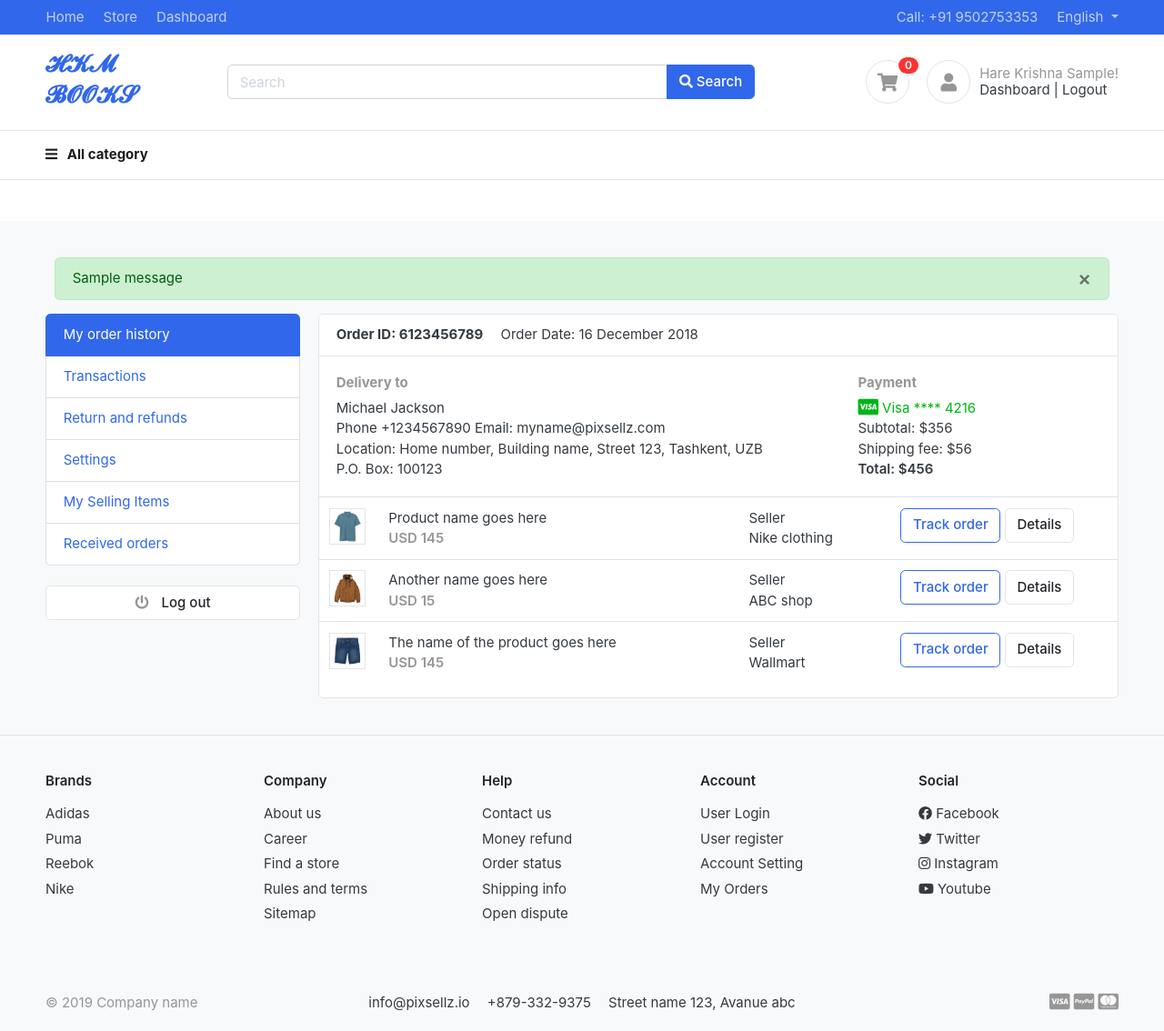
After one commit to RamPrasanna789/HKMBooks, a Django app: page /accounts/ in a window 1280 px wide. The commit adds this page. Shown: the whole page at 91% size. Run offline with Django 3.2, Linux system fonts and the light colour scheme; a user stored in the database is signed in; tables that the repository leaves empty hold one stand-in row (values such as "Sample post"); one stand-in notice (Sample message) is shown; some libraries are stand-ins or nearby versions; some web fonts are replaced.

Commit message:
this is my fifth commit

```diff
--- /dev/null
+++ b/accounts/urls.py
@@ -0,0 +1,14 @@
+from . import views
+from django.urls import path
+
+urlpatterns = [
+    path('', views.dashboard, name='dashboard'),
+    path('register/', views.register, name='register'),
+    path('login/', views.login, name='login'),
+    path('logout/', views.logout, name='logout'),
+    path('dashboard/', views.dashboard, name='dashboard'),
+    path('activate/<uidb64>/<token>', views.activate, name='activate'),
+    path('forgotPassword/', views.forgotPassword, name='forgotPassword'),
+    path('reset_password_validate/<uidb64>/<token>', views.reset_password_validate, name='reset_password_validate'),
+    path('resetPassword/', views.resetPassword, name='resetPassword'),
+]
--- a/accounts/views.py
+++ b/accounts/views.py
@@ -1,3 +1,152 @@
-from django.shortcuts import render
+from django import http
+from django.contrib.auth import tokens
+from django.forms.widgets import EmailInput
+from django.http.response import HttpResponse
+from accounts.models import Account
+from django.contrib.auth.models import User
+from .forms import RegisterationForm
+from django.shortcuts import redirect, render
+from django.contrib import messages
+from django.contrib import auth
+from django.contrib.auth.decorators import login_required
+from django.contrib.sites.shortcuts import get_current_site
+from django.template.loader import render_to_string
+from django.utils.http import urlsafe_base64_encode, urlsafe_base64_decode
+from django.utils.encoding import force_bytes, force_bytes
+from django.contrib.auth.tokens import default_token_generator
+from django.core.mail import EmailMessage
 
 # Create your views here.
+
+def register(request):
+    if request.method == 'POST':
+        form = RegisterationForm(request.POST)
+        if form.is_valid():
+            first_name = form.cleaned_data['first_name']
+            last_name = form.cleaned_data['last_name']
+            phone_number = form.cleaned_data['phone_number']
+            email = form.cleaned_data['email']
+            password = form.cleaned_data['password']
+            username = email.split('@')[0]
+            user = Account.objects.create_user(
+                first_name=first_name,
+                last_name=last_name,
+                email=email,
+                username=username,
+                password=password,
+            )
+            user.phone_number = phone_number
+            user.save()
+            current_site = get_current_site(request)
+            email_subject = 'Activation Link Srila Prabhupada Books'
+            message = render_to_string('accounts/account_verification_email.html', {
+                'user': user,
+                'domain': current_site,
+                'uid': urlsafe_base64_encode(force_bytes(user.pk)),
+                'token': default_token_generator.make_token(user)
+            })
+            to_email = email
+            send_email = EmailMessage(email_subject, message, to=[to_email])
+            send_email.send()
+            # messages.success(request, f'Thank you for registering with us. We have sent you a verification email to your email address [{email}]. Verify the account.')
+            return redirect('/accounts/login/?command=verification&email='+email)
+    else:
+        form = RegisterationForm()
+    return render(request, 'accounts/register.html', {'form': form})
+
+def login(request):
+    if request.method == 'POST':
+        email = request.POST['email']
+        password = request.POST['password']
+        user = auth.authenticate(email=email, password=password)
+
+        if user is not None:
+            auth.login(request, user)
+            # messages.success(request, 'You are now logged in.')
+            return redirect('dashboard')
+        else:
+            messages.error(request, 'Invalid username or password')
+            return redirect('login')
+    return render(request, 'accounts/login.html')
+
+@login_required(login_url = 'login')
+def logout(request):
+    auth.logout(request)
+    messages.success(request, 'You are logged out.')
+    return redirect('login')
+
+def activate(request, uidb64, token):
+    try:
+        uid = urlsafe_base64_decode(uidb64).decode()
+        user = Account._default_manager.get(pk=uid)
+    except(TypeError, ValueError, OverflowError, Account.DoesNotExist):
+        user = None
+    if user is not None and default_token_generator.check_token(user, token):
+        user.is_active = True
+        user.save()
+        messages.success(request, 'Your account is activated now!')
+        return redirect('login')
+    else:
+        messages.error(request, 'Invalid activation link')
+        return redirect('register')
+
+@login_required(login_url = 'login')
+def dashboard(request):
+    return render(request, 'accounts/dashboard.html')
+
+def forgotPassword(request):
+    if request.method == 'POST':
+        email = request.POST['email']
+        if Account.objects.filter(email=email).exists():
+            user = Account.objects.get(email__exact=email)
+
+            # Reset password email
+            current_site = get_current_site(request)
+            email_subject = 'Reset Password Link Srila Prabhupada Books'
+            message = render_to_string('accounts/reset_password_email.html', {
+                'user': user,
+                'domain': current_site,
+                'uid': urlsafe_base64_encode(force_bytes(user.pk)),
+                'token': default_token_generator.make_token(user)
+            })
+            to_email = email
+            send_email = EmailMessage(email_subject, message, to=[to_email])
+            send_email.send()
+            messages.success(request, 'Password reset email has been sent to your email address.')
+            return redirect('login')
+        else:
+            messages.error(request, 'Account Does not exists.')
+            return redirect('forgotPassword')
+    return render(request, 'accounts/forgotPassword.html')
+
+def reset_password_validate(request, uidb64, token):
+        try:
+            uid = urlsafe_base64_decode(uidb64).decode()
+            user = Account._default_manager.get(pk=uid)
+        except(TypeError, ValueError, OverflowError, Account.DoesNotExist):
+            user = None
+        if user is not None and default_token_generator.check_token(user, token):
+            request.session['uid'] = uid
+            messages.success(request, 'Reset your password')
+            return redirect('/accounts/resetPassword/')
+        else:
+            messages.error(request, 'This link has been expired')
+            return redirect('login')
+
+def resetPassword(request):
+    if request.method == 'POST':
+        password = request.POST['password']
+        cpassword = request.POST['cpassword']
+
+        if password == cpassword:
+            uid = request.session.get('uid')
+            user = Account.objects.get(pk=uid)
+            user.set_password(password)
+            user.save()
+            messages.success(request, 'Password reset successful!')
+            return redirect('login')
+        else:
+            messages.error(request, 'Password do not match')
+            return redirect('resetPassword')
+    else:
+        return render(request, 'accounts/resetPassword.html')
--- a/hkmbooks/static/js/script.js
+++ b/hkmbooks/static/js/script.js
@@ -57,3 +57,7 @@ $(document).ready(function() {
 
 });
 // jquery end
+
+setTimeout(function(){
+    $('#message').fadeOut('slow')
+}, 4000)
--- a/hkmbooks/urls.py
+++ b/hkmbooks/urls.py
@@ -24,4 +24,5 @@ urlpatterns = [
     path('', views.home, name='home'),
     path('store/', include('store.urls')),
     path('cart/', include('carts.urls')),
+    path('accounts/', include('accounts.urls'))
 ] + static(settings.MEDIA_URL, document_root=settings.MEDIA_ROOT)
--- /dev/null
+++ b/templates/accounts/dashboard.html
@@ -0,0 +1,100 @@
+{% extends 'base.html' %}
+
+{% block content %}
+{% load static %}
+<!-- ========================= SECTION CONTENT ========================= -->
+<section class="section-conten padding-y bg">
+
+<div class="container">
+    {% include 'includes/alerts.html' %}
+	<div class="row">
+	<aside class="col-md-3">
+		<!--   SIDEBAR   -->
+		<ul class="list-group">
+			<a class="list-group-item active" href="#"> My order history </a>
+			<a class="list-group-item" href="#"> Transactions </a>
+			<a class="list-group-item" href="#"> Return and refunds </a>
+			<a class="list-group-item" href="#">Settings </a>
+			<a class="list-group-item" href="#"> My Selling Items </a>
+			<a class="list-group-item" href="#"> Received orders </a>
+		</ul>
+		<br>
+		<a class="btn btn-light btn-block" href="{% url 'logout' %}"> <i class="fa fa-power-off"></i> <span class="text">Log out</span> </a>
+		<!--   SIDEBAR .//END   -->
+	</aside>
+	<main class="col-md-9">
+		<article class="card">
+		<header class="card-header">
+			<strong class="d-inline-block mr-3">Order ID: 6123456789</strong>
+			<span>Order Date: 16 December 2018</span>
+		</header>
+		<div class="card-body">
+			<div class="row">
+				<div class="col-md-8">
+					<h6 class="text-muted">Delivery to</h6>
+					<p>Michael Jackson <br>
+					Phone +1234567890 Email: myname@pixsellz.com <br>
+			    	Location: Home number, Building name, Street 123,  Tashkent, UZB <br>
+			    	P.O. Box: 100123
+			 		</p>
+				</div>
+				<div class="col-md-4">
+					<h6 class="text-muted">Payment</h6>
+					<span class="text-success">
+						<i class="fab fa-lg fa-cc-visa"></i>
+					    Visa  **** 4216
+					</span>
+					<p>Subtotal: $356 <br>
+					 Shipping fee:  $56 <br>
+					 <span class="b">Total:  $456 </span>
+					</p>
+				</div>
+			</div> <!-- row.// -->
+		</div> <!-- card-body .// -->
+		<div class="table-responsive">
+		<table class="table table-hover">
+			<tr>
+				<td width="65">
+					<img src="{% static 'images/items/1.jpg' %}" class="img-xs border">
+				</td>
+				<td>
+					<p class="title mb-0">Product name goes here </p>
+					<var class="price text-muted">USD 145</var>
+				</td>
+				<td> Seller <br> Nike clothing </td>
+				<td width="250"> <a href="#" class="btn btn-outline-primary">Track order</a> <a href="#" class="btn btn-light"> Details </a> </td>
+			</tr>
+			<tr>
+				<td>
+					<img src="{% static 'images/items/2.jpg' %}" class="img-xs border">
+				</td>
+				<td>
+					<p class="title mb-0">Another name goes here </p>
+					<var class="price text-muted">USD 15</var>
+				</td>
+				<td> Seller <br> ABC shop </td>
+				<td> <a href="#" class="btn btn-outline-primary">Track order</a> <a href="#" class="btn btn-light"> Details </a> </td>
+			</tr>
+			<tr>
+				<td>
+					<img src="{% static 'images/items/3.jpg' %}" class="img-xs border">
+				</td>
+				<td>
+					<p class="title mb-0">The name of the product  goes here </p>
+					<var class="price text-muted">USD 145</var>
+				</td>
+				<td> Seller <br> Wallmart </td>
+				<td> <a href="#" class="btn btn-outline-primary">Track order</a> <a href="#" class="btn btn-light"> Details </a> </td>
+			</tr>
+		</table>
+		</div> <!-- table-responsive .end// -->
+		</article> <!-- order-group.// -->
+	</main>
+</div> <!-- row.// -->
+</div>
+
+
+</section>
+<!-- ========================= SECTION CONTENT END// ========================= -->
+
+{% endblock %}
--- /dev/null
+++ b/templates/accounts/logout.html
@@ -0,0 +1,4 @@
+{% extends 'base.html' %}
+
+{% block content %}
+{% endblock %}
--- a/templates/base.html
+++ b/templates/base.html
@@ -93,16 +93,29 @@ $(document).ready(function() {
 				<a href="{% url 'cart' %}" class="icon icon-sm rounded-circle border"><i class="fa fa-shopping-cart"></i></a>
 				<span class="badge badge-pill badge-danger notify">{{cart_count}}</span>
 			</div>
+			{% if user.id is None %}
 			<div class="widget-header icontext">
 				<a href="#" class="icon icon-sm rounded-circle border"><i class="fa fa-user"></i></a>
 				<div class="text">
-					<span class="text-muted">Welcome!</span>
+					<span class="text-muted">Hare Krishna guest!</span>
 					<div>
-						<a href="#">Sign in</a> |
-						<a href="#"> Register</a>
+						<a href="/accounts/login">Sign in</a> |
+						<a href="/accounts/register"> Register</a>
 					</div>
 				</div>
 			</div>
+			{% else %}
+			<div class="widget-header icontext">
+				<a href="#" class="icon icon-sm rounded-circle border"><i class="fa fa-user"></i></a>
+				<div class="text">
+					<span class="text-muted">Hare Krishna {{user.first_name}}!</span>
+					<div>
+						<a href="{% url 'dashboard' %}">Dashboard</a> |
+						<a href="{% url 'logout' %}">Logout</a>
+					</div>
+				</div>
+			</div>
+			{% endif %}
 		</div> <!-- widgets-wrap.// -->
 	</div> <!-- col.// -->
 </div> <!-- row.// -->
@@ -138,11 +151,7 @@ $(document).ready(function() {
 
 
 <!-- ========================= SECTION INTRO ========================= -->
-<section class="section-intro padding-y-sm">
-<div class="container">
 
-</div> <!-- container //  -->
-</section>
 <!-- ========================= SECTION INTRO END// ========================= -->
 
 
@@ -150,16 +159,8 @@ $(document).ready(function() {
 
 
 <!-- ========================= SECTION CONTENT ========================= -->
-<section class="section-content">
-<div class="container">
-
-<header class="section-heading">
-
-</header><!-- sect-heading -->
-
-</div>
-</section>
-
+<br>
+<br>
 {% block content %}
 {% load static %}
 {% endblock %}
--- /dev/null
+++ b/templates/includes/alerts.html
@@ -0,0 +1,13 @@
+{% if messages %}
+
+    {% for message in messages %}
+    <div class="container" id="messages">
+        <div {% if message.tags %} class="alert alert-{{ message.tags }}"{% endif %} role="alert">
+            <button type="button" class="close" data-dismiss="alert"><span aria-hidden="true">&times;</span></button>
+            {% if message.level == DEFAULT_MESSAGE_LEVELS.ERROR %}Error: {% endif %}
+            {{ message }}
+        </div>
+    </div>
+    {% endfor %}
+
+{% endif %}
```
Also changed, not shown: accounts/forms.py (added, +24 -0 lines), hkmbooks/settings.py (+13 -0 lines), templates/accounts/account_verification_email.html (added, +10 -0 lines), templates/accounts/forgotPassword.html (added, +34 -0 lines), templates/accounts/login.html (added, +47 -0 lines), templates/accounts/register.html (added, +62 -0 lines), templates/accounts/resetPassword.html (added, +31 -0 lines), templates/accounts/reset_password_email.html (added, +10 -0 lines).
